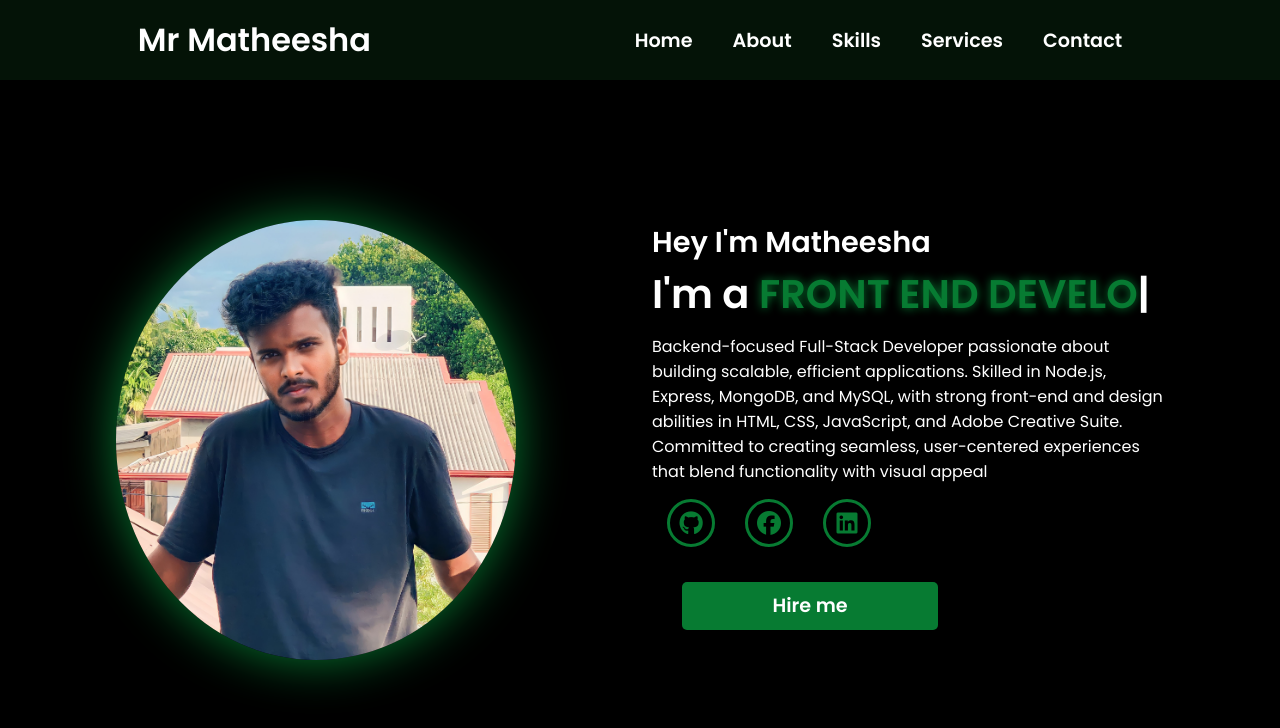
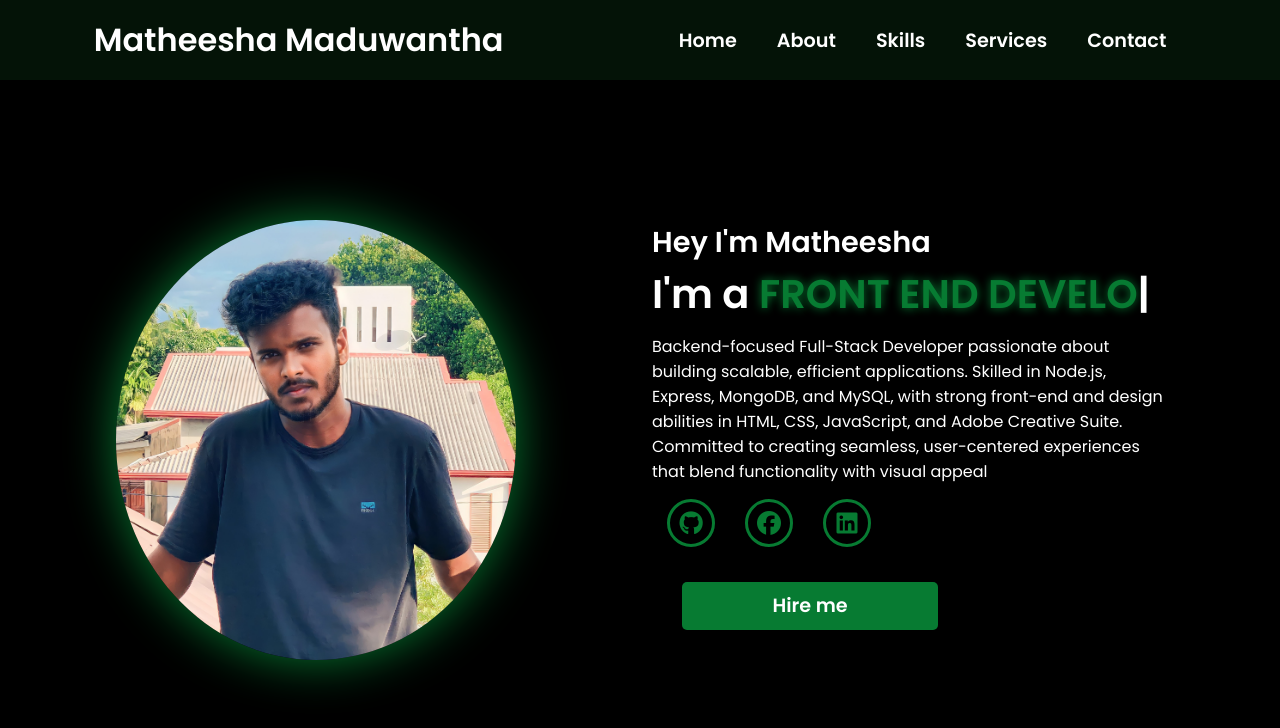
Before and after one commit to Mmaduwantha/my-portfolio, a React (Create React App) app in the folder my-portfolio/: page /Home in a window 1280 px wide. Shown: the top 728 px of the page. Built offline with nearby package versions, Linux system fonts and the light colour scheme.

Commit message:
change name

```diff
--- a/my-portfolio/src/components/Navbar.js
+++ b/my-portfolio/src/components/Navbar.js
@@ -7,7 +7,7 @@ function Navbar() {
     <nav>
       <div className="nav-container">
         <div className="logo" data-aos="zoom-in" data-aos-duration="1500">
-         Mr Matheesha
+        Matheesha Maduwantha
         </div>
         <div className="links">
           <a href="/Home">Home</a>
```
